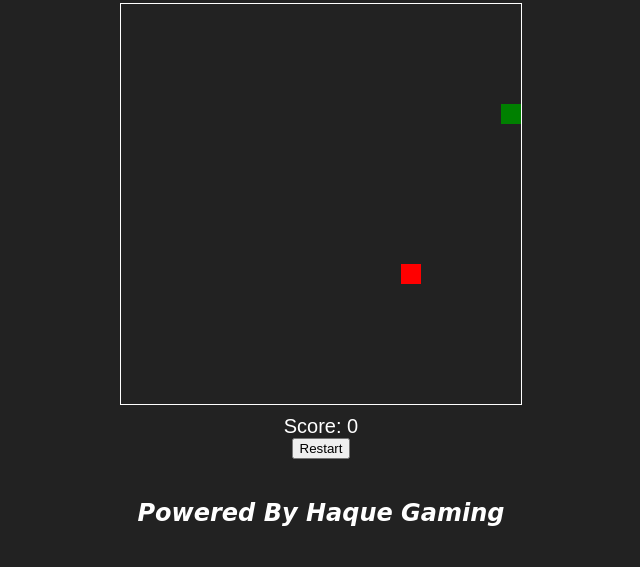
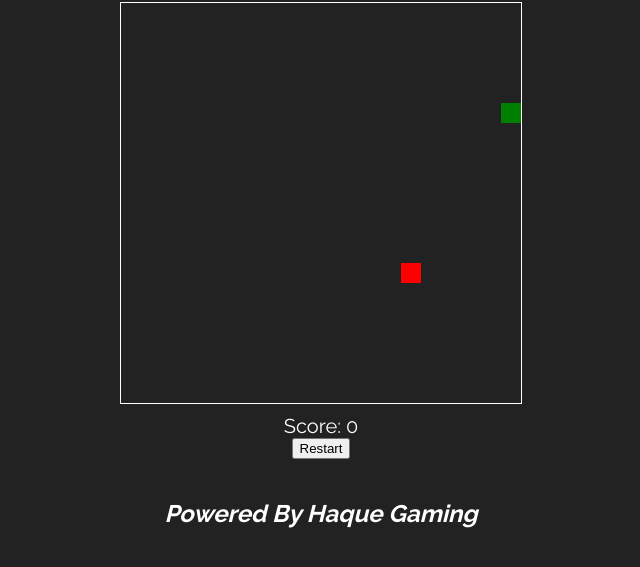
Before and after one commit to arsalansakib30/classic-snake-game, a plain HTML site: page index.html in a window 1280 px wide. Shown: the part 165-732 px from the top of the page, without its empty margins (319-959 px from the left). Drawn offline with Linux system fonts and the light colour scheme.

Commit message:
style.css

```diff
--- a/style.css
+++ b/style.css
@@ -5,7 +5,7 @@ body {
     justify-content: center;
     background-color: #222;
     color: white;
-    font-family: Arial, sans-serif;
+    font-family: 'Raleway', sans-serif;
     height: 100vh;
     margin: 0;
 }
@@ -21,7 +21,7 @@ canvas {
 
 .footer-text {
     text-align: center;
-    font-family: 'Caveat', cursive; /* Use a stylish font */
+    font-family: 'Raleway', cursive; /* Use a stylish font */
     font-style: italic;
     color: #fff; /* Change color as needed */
     margin-top: 20px; /* Add some spacing if needed */
```
